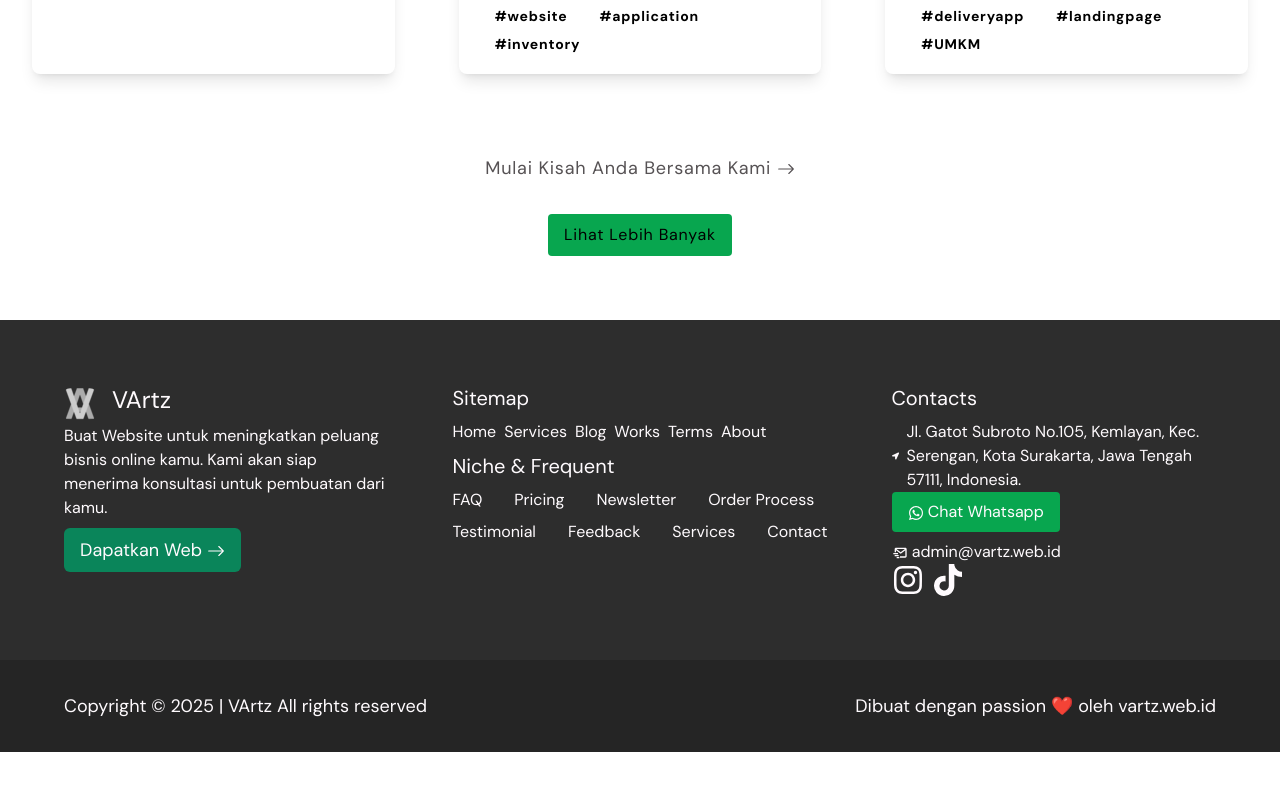
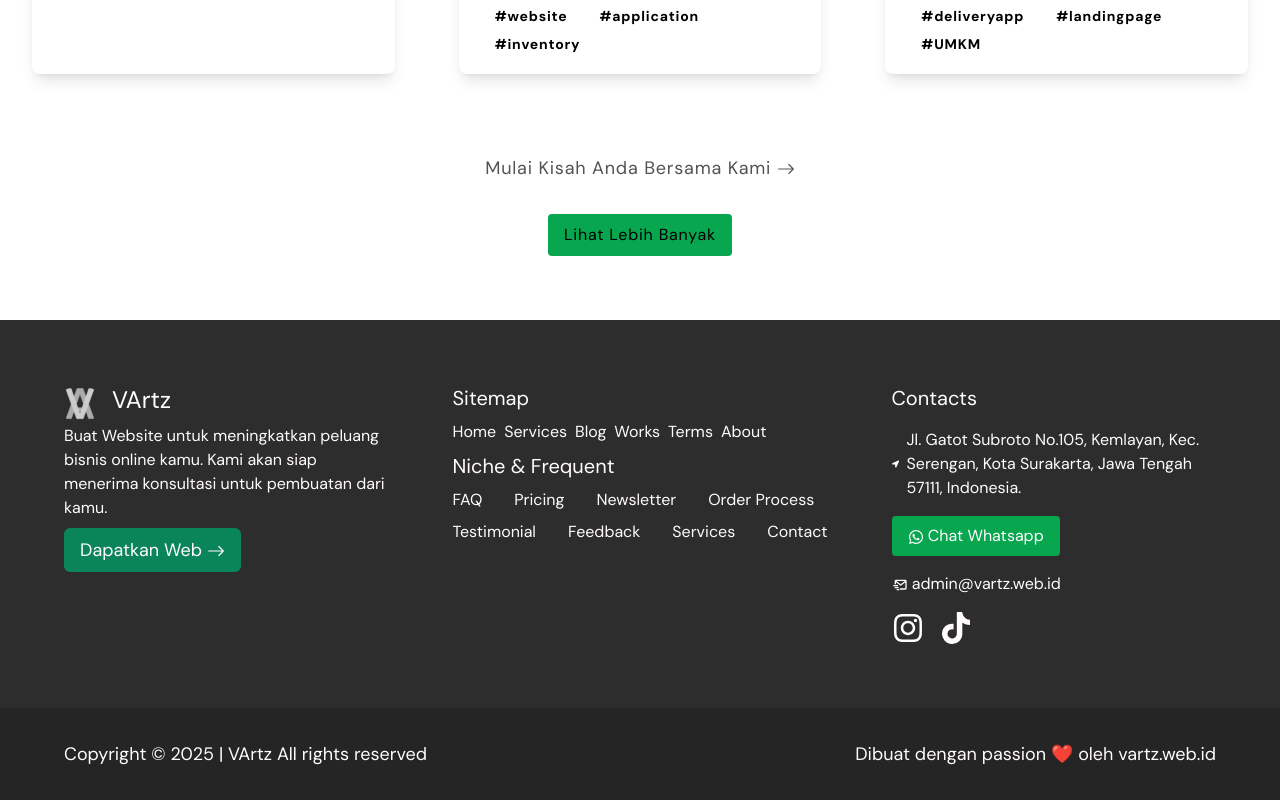
Before and after one commit to VArtzy/VArtz, a Next.js app: page /work in a window 1280 px wide. Shown: the part 1339-2139 px from the top of the page. Before the commit the page ends 2091 px from the top, so only its background shows below. Built offline with nearby package versions, Linux system fonts and the light colour scheme.

Commit message:
fix cntn

```diff
--- a/components/Foo.tsx
+++ b/components/Foo.tsx
@@ -159,8 +159,8 @@ const Foo: React.FC = () => {
                 </div>
 
                 <div className="lg:w-1/3 mb-8">
-                    <h3 className="text-xl mb-2">Contacts</h3>
-                    <div className="flex gap-2 items-center">
+                    <h3 className="text-xl mb-4">Contacts</h3>
+                    <div className="flex gap-2 items-center mb-4">
                         <FaLocationArrow className="inline" />
                         <p>
                             Jl. Gatot Subroto No.105, Kemlayan, Kec. Serengan,
@@ -170,15 +170,15 @@ const Foo: React.FC = () => {
                     <a
                         id="konversi_konsultasi_web"
                         href="https://wa.me/6289611905599"
-                        className="bg-springGreen px-4 py-2 hover:bg-mediumSpringGreen transition-all rounded inline-block text-snow mb-2"
+                        className="bg-springGreen px-4 py-2 hover:bg-mediumSpringGreen transition-all rounded inline-block text-snow mb-4"
                     >
                         <FaWhatsapp className="inline" /> Chat Whatsapp
                     </a>
-                    <p>
+                    <p className="mb-4">
                         <BiMailSend className="inline" />{" "}
                         admin@vartz.web.id
                     </p>
-                    <a className="mr-2" href="https://instagram.com/@vartz.web" aria-label="instagram">
+                    <a className="mr-4" href="https://instagram.com/@vartz.web" aria-label="instagram">
                         <FaInstagram className="inline" size={32} />
                     </a>
                     <a href="https://tiktok.com/@vartz.web" aria-label="tiktok">
```
